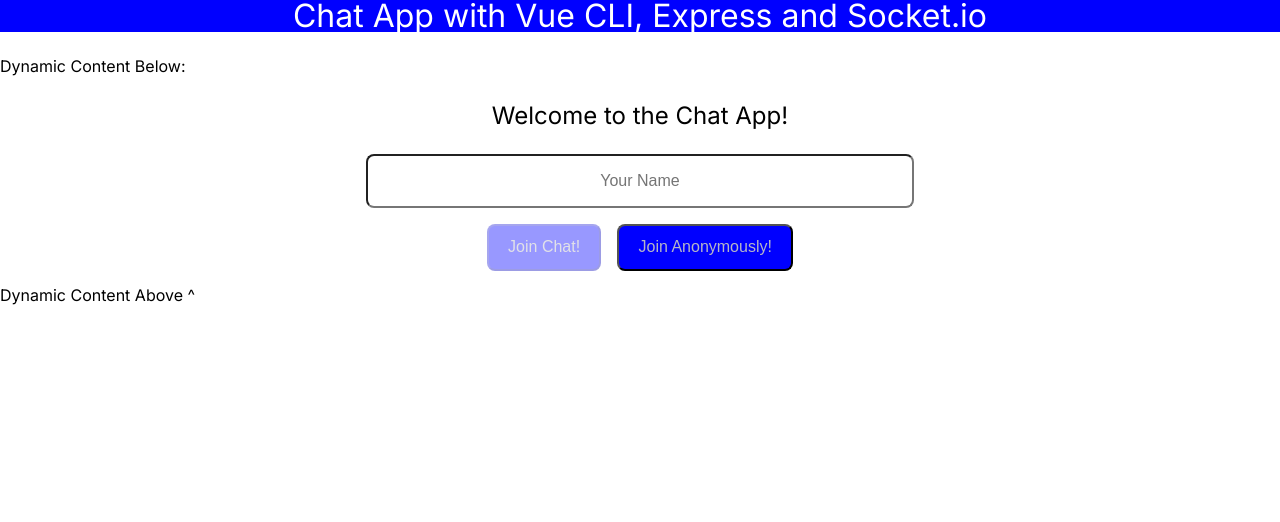
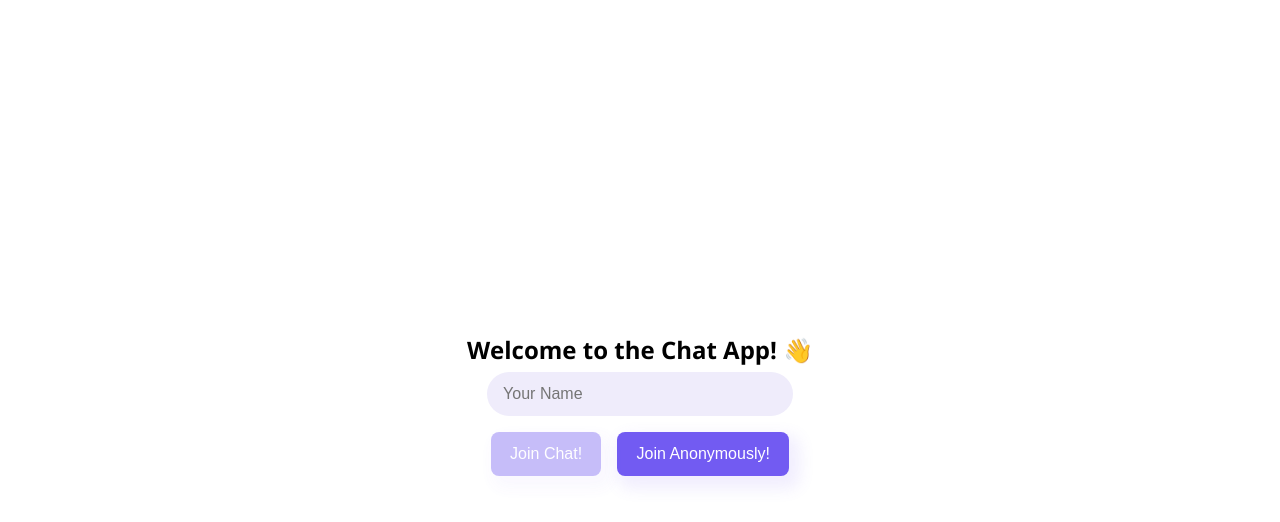
Before and after one commit to eduardoschlichting/ChatApp, a Vue app: page /chat in a window 1280 px wide. Shown: the top 522 px of the page. Built offline with nearby package versions, Linux system fonts and the light colour scheme.

Commit message:
Finishing main functionality, finishing basic styling

```diff
--- a/src/App.vue
+++ b/src/App.vue
@@ -1,19 +1,20 @@
 <template>
   <section id="app">
-    <header>
+    <!-- <header>
       <h1 class="hidden">Welcome to the Chat App!</h1>
       <h2>Chat App with Vue CLI, Express and Socket.io</h2>
-    </header>
+    </header> -->
 
-    <h3>Dynamic Content Below:</h3>
+    <!-- <h3>Dynamic Content Below:</h3> -->
     <router-view></router-view> <!-- Empty container where all the stuff will go -->
-    <h3>Dynamic Content Above ^</h3>
+    <!-- <h3>Dynamic Content Above ^</h3> -->
   </section>
 </template>
 
 <style lang="scss">
 
-@import url('https://fonts.googleapis.com/css2?family=Inter:wght@200;400;700&display=swap');
+@import url('https://fonts.googleapis.com/css2?family=Open+Sans:ital,wght@0,300;0,400;0,700;1,300;1,400&display=swap');
+
   .hidden { display: none; }
 
   header {
--- a/src/assets/sass/chat.scss
+++ b/src/assets/sass/chat.scss
@@ -1,9 +1,29 @@
 .disabled { opacity: 0.4; }
 
-* {
-    outline: 1px solid black;
+// * {
+//     outline: 1px solid black;
+// }
+// .typing { opacity: 1;}
+
+.welcome-wrapper {
+
+    width: 88%;
+    margin: 0 auto;
+    margin-bottom: 2em;
+    padding: .5em;
+    background-color: $highlight-color;
+    border-radius: $rounded;
+    box-shadow: 6px 8px 15px 5px rgba(114,91,242,0.10);
+
+
+    .welcome-message {
+        font-size: 1.3em;
+        font-weight: 700;
+        color: $background-color;
+        margin: 0.8em 0;
+        padding-left: 0.8em;
+    }
 }
-// .typing { opacity: 1;}
 
 #chat {
     display: grid;
@@ -25,30 +45,57 @@
    border-radius: .5em;
   }
 
-.welcome-message {
-    font-size: 1.3em;
-    margin: 0.8em 0;
-    padding-left: 0.8em;
-}
+
 
 // #chat-users-ui {
 //     border-right: thin solid #333;
 // }
-
-#chat-users-ui, #chat-messages-ui {
-    padding: 0.8em;
-    // position: relative;
-    display: flex;
-    flex-direction: column;
-}
+// #chat-users-ui, #chat-messages-ui {
+//     // padding: 1em;
+//     // position: relative;
+//     display: flex;
+//     flex-direction: column;
+// }
 
 #chat-messages-ui {
+    padding: 1em;
     height: 400px;
     overflow-y: scroll;
+    // background-color: $se;
 }
 
 #chat-users-ui {
-    h2 { font-size: 1.3em; }
+
+    width: 180px;
+    // background-color: $secondary-color;
+    // border-radius: $rounded;
+    padding: 1em;
+    margin-right: .5em;
+
+    h2 {
+        font-size: 1.2em;
+        font-weight: 700;
+        margin-top: .5em;
+        color: $highlight-color;
+     }
+}
+
+
+// miscellaneous
+.user-typing {
+    font-size: .8em;
+    font-style: italic;
+    color: $chat-text-color;
+
+}
+
+.joined, .left {
+    font-size: .8em;
+    color: $chat-text-color;
+    font-style: italic;
+    margin-bottom: .5em;
+    text-align: center;
+    // margin: 0 auto;
 }
 
 #current-users { margin-top: 1em; }
@@ -73,12 +120,23 @@
     position: relative;
     border: none;
     border-radius: 50px;
-    padding: 1em;
+    padding: .8em;
+    padding-left: 1em;
     display: flex;
     align-items: center;
     font-size: 1em;
     resize: none;
     background-color: $secondary-color;
+}
+
+input::placeholder {
+    font-style: italic;
+    color: $chat-text-color;
+    font-size: .9em;
+}
+
+input:focus {
+    border: solid $highlight-color;
 }
 
 #sendMessage {
--- a/src/assets/sass/home.scss
+++ b/src/assets/sass/home.scss
@@ -6,26 +6,33 @@
 
     h2 {
         font-size: 1.5em;
+        font-weight: bold;
         margin: 30px 0 10px 0;
     }
 
     input {
-        margin-top: 1em;
-        font-size: 1em;
-        width: 40vw;
-        text-align: center;
-        padding: 1em;
-
-        border-radius: $rounded;
+        width: 80%;
+        margin: 0 auto;
+    border: none;
+    border-radius: 50px;
+    padding: .8em;
+    padding-left: 1em;
+    display: flex;
+    align-items: center;
+    font-size: 1em;
+    resize: none;
+    background-color: $secondary-color;
     }
 
     button {
         font-size: 1em;
-        background-color: blue;
-        color: $chat-text-color;
+        background-color: $highlight-color;
+        color: $background-color;
+        border: none;
         padding: 0.8em 1.2em;
         // border: thin solid $border-color;
         border-radius: $rounded;
         margin: 1em  0.5em;
+        box-shadow: 6px 8px 15px 5px rgba(114,91,242,0.10);
     }
 }
--- a/src/assets/sass/message.scss
+++ b/src/assets/sass/message.scss
@@ -1,33 +1,75 @@
-.message-panel {
+.message {
     color: $chat-text-color;
-
-    margin-bottom: 1em;
-    padding: 1em;
+    width: 100%;
+    height: auto;
     display: flex;
     flex-direction: column;
 
+    margin-bottom: .5em;
+
     .message-wrapper {
-        margin-left: 1em;
+        display: flex;
+        align-items: flex-end;
+        gap: .5em;
+    }
+
+        h1 {
+            font-size: .8em;
+            font-weight: 700;
+        }
+
+        p {
+            word-break: break-word;
+            white-space: normal;
+        }
+
+        .time {
+            font-size: .7em;
+            font-style: italic;
+        }
+        .avatar {
+            width: 45px;
+            height: 45px;
+            border-radius: 2em;
+            background-color: $highlight-color;
+        }
+
+    .text-wrapper {
+        max-width: 70%;
+
+        padding: 1em;
 
     }
 }
 
 .you {
-    background-color: $highlight-color;
     align-self: flex-end;
-    border-radius: .5em .5em 0 .5em;
+    align-items: flex-end;
 
-    display: flex;
-        flex-direction: column;
-        gap: 1em;
+    gap: .5em;
 }
 
+.you_inner {
+    border-radius: 1.5em 1.5em 0 1.5em;
+    background-color: $highlight-color;
+    color: $background-color;
+    // padding: .8em;
+    // width: 100%;
+}
+
+
 .other {
-    align-self: flex-start;
-    border-radius: .5em .5em .5em 0;
+    // align-self: flex-start;
+    display: flex;
+    flex-direction: column;
+    align-items: flex-start;
+
+    gap: .3em;
+}
+
+.other_inner {
+    border-radius: 1.5em 1.5em 1.5em 0;
     background-color: $secondary-color;
-
-    display: flex;
-        flex-direction: column;
-        gap: 1em;
+    // padding: .8em;
+    // width: 100%;
 }
--- a/src/assets/sass/user.scss
+++ b/src/assets/sass/user.scss
@@ -1,5 +1,9 @@
 .user-panel {
+    margin-bottom: .5em;
+    border-radius: $rounded;
+
+    text-align: center;
     padding: 15px 30px;
-    background-color: lightblue;
-    color: black;
+    background-color: $highlight-color;
+    color: $background-color;
 }
--- a/src/assets/sass/vars.scss
+++ b/src/assets/sass/vars.scss
@@ -14,5 +14,10 @@
 }
 
 body {
-    font-family: 'Inter', sans-serif;
+    font-family: 'Open Sans', sans-serif;
+    width: 100%;
+    height: 100vh;
+    display: flex;
+    align-items: center;
+    justify-content: center;
 }
--- a/src/components/ChatDisconnect.vue
+++ b/src/components/ChatDisconnect.vue
@@ -1,5 +1,5 @@
 <template>
-    <div class="disconnected">
+    <div class="left">
         <h3> {{ message }}</h3>
     </div>
 </template>
@@ -13,3 +13,7 @@
     }
 }
 </script>
+
+<style lang="scss">
+     @import "@/assets/sass/chat.scss";
+</style>
--- a/src/components/ChatJoin.vue
+++ b/src/components/ChatJoin.vue
@@ -13,3 +13,7 @@
     }
 }
 </script>
+
+<style lang="scss">
+     @import "@/assets/sass/chat.scss";
+</style>
--- a/src/components/ChatMessage.vue
+++ b/src/components/ChatMessage.vue
@@ -1,15 +1,19 @@
 <template>
 
-    <div class="message-panel">
-            <h1>{{ user }}</h1>
+    <div class="message" :class="from[0]">
+            <!-- <h1>{{ user }}</h1> -->
+        <div class="message-wrapper"  >
 
-        <div class="message-wrapper">
+            <div class="avatar"></div>
 
+        <div class="text-wrapper" :class="from[1]">
             <p class="message-text">
                 {{ message }}
             </p>
         </div>
-            <p>{{ time }}</p>
+
+        </div>
+        <p class="time">{{ time }}</p>
     </div>
 </template>
 
@@ -22,6 +26,7 @@
         user: String,
         message: String,
         time: String,
+        from: []
 
     }
 }
--- a/src/views/Chat.vue
+++ b/src/views/Chat.vue
@@ -1,12 +1,14 @@
 <template>
   <main>
-    <h1 class="welcome-message">Welcome {{ ChatUserName }}!</h1>
+    <section class="welcome-wrapper">
+      <h1 class="welcome-message">Welcome to the SuperChat, {{ ChatUserName || 'Anonymous'}}! 👋</h1>
+    </section>
 
     <section id="chat">
 
       <!-- left hand side -> users go here -->
       <section id="chat-users-ui">
-        <h2>Current Users:</h2>
+        <h2>Online users</h2>
 
         <!-- lay this out however you like - we're just using a list -->
         <ul id="current-users">
@@ -20,21 +22,28 @@
             v-for="user in usersConnected"
             :key="user.user"
            :username="user"/>
+
+
         </ul>
       </section>
 
       <!-- right hand side -> chat UI -->
        <section id="chat-messages-ui">
-
-         <h3 v-if="ChatUserName">
+         <h3 v-if="ChatUserName || 'Anonymous'" class="joined">
            You joined
          </h3>
 
-        <ChatJoin v-if="userConnectedMessage" :message="userConnectedMessage"/>
-        <ChatDisconnected v-if="userDisconnectedMessage" :message="userDisconnectedMessage"/>
+        <ChatJoin
+          v-if="userConnectedMessage"
+          :message="userConnectedMessage"/>
+
+        <ChatDisconnected
+          v-if="userDisconnectedMessage"
+          :message="userDisconnectedMessage"/>
+
          <!-- render a component for every message -->
          <ChatMessage
-         :class="ChatUserName === msg.user ? 'you' : 'other'"
+          :from="ChatUserName === msg.user ? userClasses[0] : userClasses[1]"
           v-for="msg in messages"
           :key="msg.id"
           :message="msg.message"
@@ -43,9 +52,9 @@
 
          />
 
-          <h3>
-           {{ userTyping }}
-         </h3>
+
+
+           <h4 class="user-typing">{{ userTyping }}</h4>
 
        </section>
 
@@ -128,7 +137,8 @@
 
     vm.socket.on('user-typing', (data) => {
         // sets the user typing
-        vm.userTyping = `${data.user} is typing...`;
+          vm.userTyping = `${data.user} is typing...`;
+
 
     })
   },
@@ -138,7 +148,6 @@
       // trim gets rid of the whitespace and evaluates if it is empty after it trims
       return this.message.trim() === '';
     }
-
   },
 
   data() {
@@ -147,11 +156,18 @@
       // socketID: [],
       usersConnected : [],
       message: '',
+      messageValue: 0,
       messages: [],
       timeNow: '',
       userConnectedMessage: '',
       userDisconnectedMessage: '',
       userTyping: '',
+
+      userClasses: [
+        ['you', 'you_inner'],
+        ['other', 'other_inner']
+
+      ],
 
       socket: io(vars.basePath, {
         withCredentials: false,
@@ -179,13 +195,14 @@
       if(this.hasMessage == false && event.keyCode == 13 )
        {
          this.sendMessage();
+        //  console.log(this.valueInput);
 
         //  window.scrollTo(0,document.querySelector('#chat-messages-ui').scrollHeight);
 
 
       } else {
           this.socket.emit('TYPING', { user: this.ChatUserName || 'anonymous' });
-        }
+      }
     }
 
   },
--- a/src/views/Home.vue
+++ b/src/views/Home.vue
@@ -1,7 +1,7 @@
 <template>
   <section id="welcome-wrapper">
     <h1 class="hidden">Sign In</h1>
-    <h2>Welcome to the Chat App!</h2>
+    <h2>Welcome to the Chat App! 👋</h2>
 
     <input type="text" name="username" v-model="username" placeholder="Your Name">
 
```
